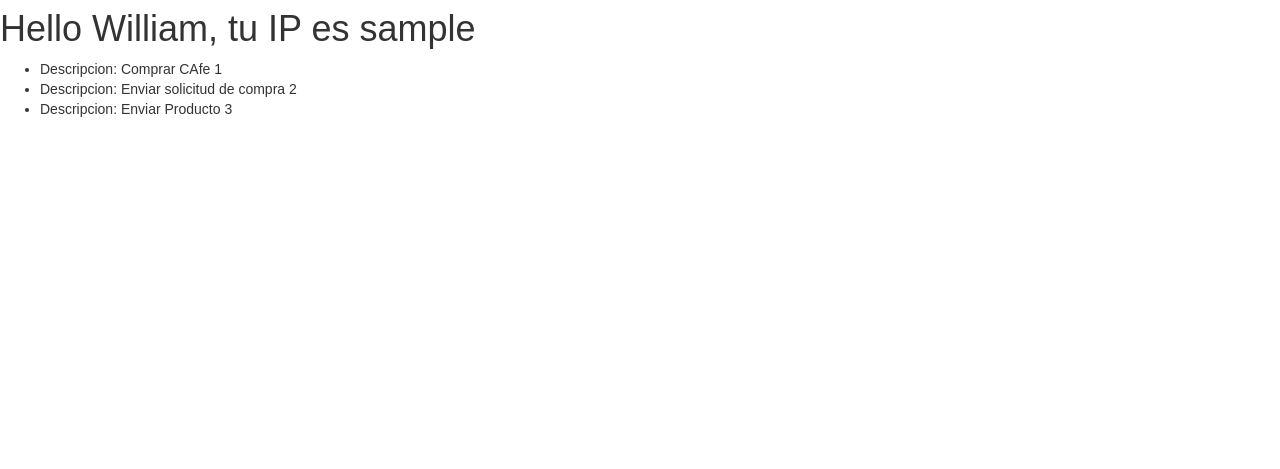
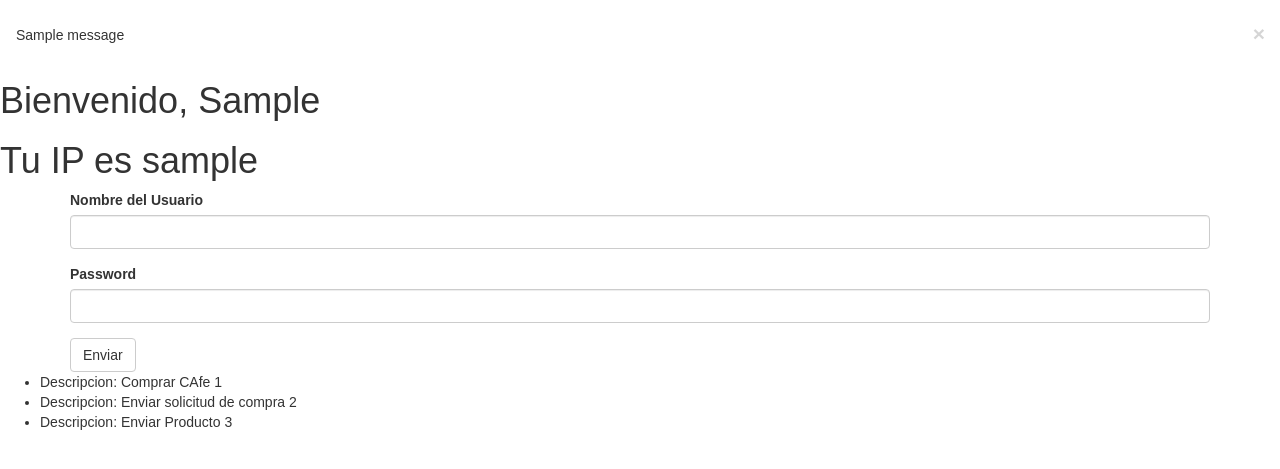
Before and after one commit to willtappan/platzi-flask, a Flask app: page /hello in a window 1280 px wide. Shown: the part 63-532 px from the top of the page. Run offline with Flask 2, Linux system fonts and the light colour scheme; the visitor is signed in with stand-in values (Sample User, id 1); one stand-in notice (Sample message) is shown; some libraries are stand-ins or nearby versions.

Commit message:
FLask-WTF, metodo POST, Desplegar flashes

```diff
--- a/main.py
+++ b/main.py
@@ -1,12 +1,19 @@
-from flask import Flask , request, make_response , redirect, render_template, session
+from flask import Flask , request, make_response , redirect, render_template, session, url_for, flash
 from flask_bootstrap import Bootstrap
-
+from flask_wtf import FlaskForm
+from wtforms.fields import StringField, PasswordField, SubmitField
+from wtforms.validators import DataRequired
 app = Flask(__name__)
 bootstrap = Bootstrap(app)
 
 app.config['SECRET_KEY']= 'SUPER SECRETO'
 
 todos = ['Comprar CAfe  1', 'Enviar solicitud de compra 2', 'Enviar Producto 3']
+
+class LoginForm(FlaskForm):
+    username = StringField('Nombre del Usuario', validators=[DataRequired()])
+    password = PasswordField('Password', validators=[DataRequired()])
+    submit =SubmitField('Enviar')
 
 @app.errorhandler(404)
 def not_found(error):
@@ -23,16 +30,28 @@ def index():
 
     return response
 
-@app.route('/hello')
+@app.route('/hello', methods=['GET', 'POST'])
 def hello():
 
     #user_ip = request.cookies.get('user_ip')
     user_ip = session.get('user_ip')
+    login_form = LoginForm()
+    username = session.get('username')
+
     #return 'HelLo World Platzi , tu ip es {} '.format(user_ip)
     context  = {
             'user_ip':  user_ip,
             'todos' : todos,
-
+            'login_form': login_form,
+            'username': username,
     }
 
+    if login_form.validate_on_submit():
+        username = login_form.username.data
+        session['username'] = username
+
+        flash ('Nombre del usuario registrado con exito ')
+        return redirect(url_for('index'))
+
+
     return render_template('hello.html', **context)
--- a/requirements.txt
+++ b/requirements.txt
@@ -1,2 +1,3 @@
 flask
 flask-bootstrap
+flask-wtf
--- a/templates/base.html
+++ b/templates/base.html
@@ -3,7 +3,7 @@
     {{ super() }}
 
     <title>
-        {% block title%}FLASK Platzi| {% endblock %}
+        {% block title%}FLASK Platzi | {% endblock %}
     </title>
     <link rel="stylesheet" href="{{ url_for('static' , filename='css/main.css' ) }} ">
 {% endblock  head  %}
@@ -15,7 +15,18 @@
         {% include 'navbar.html' %}
     {% endblock navabar %}
 
-    {% block content %}
+    {% for message in get_flashed_messages() %}
+        <div class="alert alert-succes alert-dismissible">
+            <button type="button"
+                    data-dismiss="alert"
+                    class="close"> &times;
+            </button>
+            {{ message}}
+        </div>
+    {% endfor %}
+
+    {% block content %}{% endblock  %}
+    {% block scripts %}
+        {{ super() }}
     {% endblock  %}
-
 {% endblock%}
--- a/templates/hello.html
+++ b/templates/hello.html
@@ -1,20 +1,30 @@
 {% extends 'base.html' %}
 {% import 'macros.html' as macros%}
- {% block title %}
-    {{ super()}}
-    Bienvenido
-{% endblock  %}
+{% import 'bootstrap/wtf.html' as wtf %}
+{% block title %}
+{{ super()}}
+ Bienvenido
+{% endblock %}
 
 {% block content %}
+    {% if username %}
+        <h1> Bienvenido, {{ username | capitalize }} </h1>
+    {% endif %}
     {% if user_ip %}
-        <h1>Hello William, tu IP es {{ user_ip }} </h1>
+        <h1>Tu IP es {{ user_ip }} </h1>
     {% else %}
-        <h1> <a href="{{  url_for('index') }}"> Ir a inicio  </a> <h1/>
-    {% endif %}
+        <h1> <a href="{{ url_for('index') }}"> Ir a inicio  </a><h1/>
+{% endif %}
+
+    <div class="container">
+        <!--<form action="{{ url_for('hello')}} " method="POST">
+            {{ login_form.username}} {{ login_form.username.label}}
+        </form> -->
+        {{ wtf.quick_form(login_form) }}
+    </div>
+
     <ul>
-        {% for todo in todos  %}
-            {{macros.render_todo(todo) }}
-        {% endfor %}
+        {% for todo in todos %} {{macros.render_todo(todo) }} {% endfor %}
     </ul>
 
-{% endblock %}
+    {% endblock %}
```
